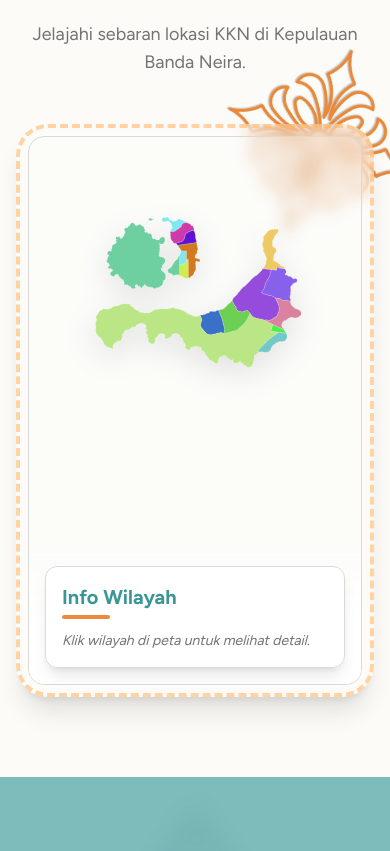
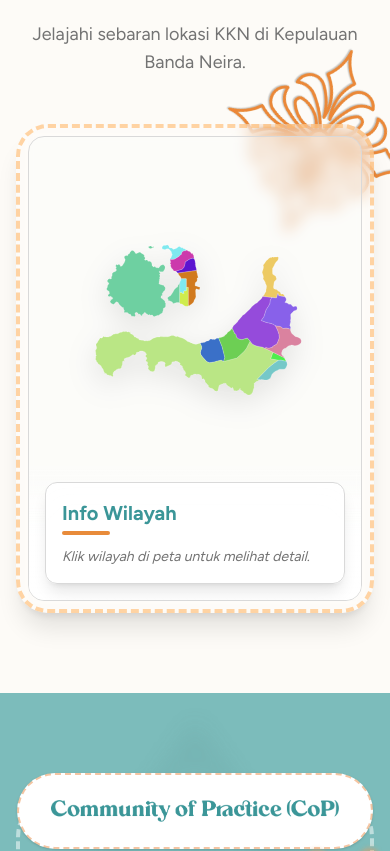
Before and after one commit to alfseptyan/KKN-NeiraBasudara, a Next.js app: page / in a window 390 px wide. Shown: the part 1920-2771 px from the top of the page. Built offline with nearby package versions, Linux system fonts and the light colour scheme.

Commit message:
feat: Add interactive map and gallery components.

```diff
--- a/components/gallery.tsx
+++ b/components/gallery.tsx
@@ -54,7 +54,7 @@ export function Gallery() {
       <div className="w-full px-4 md:px-8">
         <div className="max-w-7xl mx-auto">
             {/* Header aligned with grid */}
-            <div className="flex flex-col lg:flex-row justify-between items-end mb-6 gap-4 border-b border-orange-200/50 pb-4">
+            <div className="flex flex-col md:flex-row justify-between items-start md:items-end mb-6 gap-4 border-b border-orange-200/50 pb-4">
               <div className="text-left relative">
                  {/* Flower Decoration */}
                  <div className="absolute -top-10 -left-6 w-20 h-20 opacity-80 pointer-events-none -z-10">
@@ -65,7 +65,7 @@ export function Gallery() {
                         className="object-contain"
                     />
                  </div>
-                <div className="relative h-12 lg:h-16 w-64 lg:w-96 mb-2 relative z-10">
+                <div className="relative h-12 md:h-16 w-64 md:w-96 mb-2 relative z-10">
                    <Image
                       src="/Judul/Galeri Kegiatan1.png"
                       alt="Galeri Kegiatan"
--- a/components/interactive-map.tsx
+++ b/components/interactive-map.tsx
@@ -127,7 +127,7 @@ export function InteractiveMap() {
   const [hoveredVillage, setHoveredVillage] = useState<string | null>(null);
 
   return (
-    <div className="relative w-full h-[65vh] bg-slate-50/30 rounded-2xl overflow-hidden border">
+    <div className="relative w-full h-[55vh] bg-slate-50/30 rounded-2xl overflow-hidden border">
 
       {/* Helper Text (Bottom Left) */}
       <div className="absolute bottom-6 left-6 z-10 bg-white/80 backdrop-blur px-4 py-2 rounded-full text-sm text-muted-foreground shadow-sm pointer-events-none border">
@@ -135,7 +135,7 @@ export function InteractiveMap() {
       </div>
 
       {/* Map Area */}
-      <div className="w-full h-full flex items-center justify-center p-4 xl:pr-[400px] pb-[280px] xl:pb-4">
+      <div className="w-full h-full flex items-center justify-center p-4 xl:pr-[400px] pb-[140px] xl:pb-4">
         <svg
           viewBox="0 0 3507 2480"
           className="w-full h-full drop-shadow-xl"
@@ -175,7 +175,7 @@ export function InteractiveMap() {
       )}
 
       {/* Floating Info Panel (Desktop: Top Right, Mobile/Tablet: Bottom Sheet) */}
-      <div className="absolute xl:top-4 xl:right-4 bottom-0 left-0 right-0 xl:left-auto xl:w-[380px] flex flex-col gap-3 z-20 max-h-[260px] xl:max-h-[calc(100%-2rem)] overflow-y-auto p-4 xl:p-0 bg-gradient-to-t from-white via-white/95 to-transparent xl:bg-none">
+      <div className="absolute xl:top-4 xl:right-4 bottom-0 left-0 right-0 xl:left-auto xl:w-[380px] flex flex-col gap-3 z-20 max-h-[160px] xl:max-h-[calc(100%-2rem)] overflow-y-auto p-4 xl:p-0 bg-gradient-to-t from-white via-white/95 to-transparent xl:bg-none">
 
         {/* Detail Box */}
         <motion.div
```
